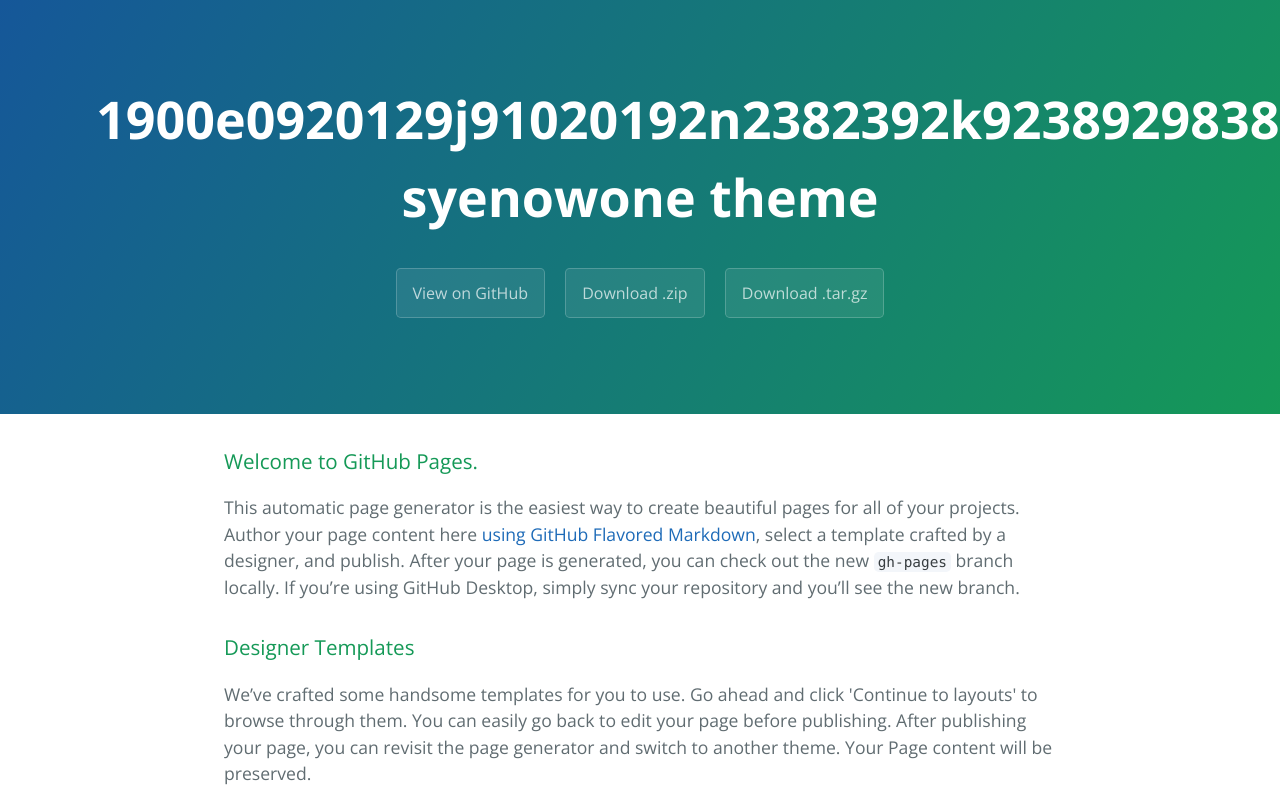
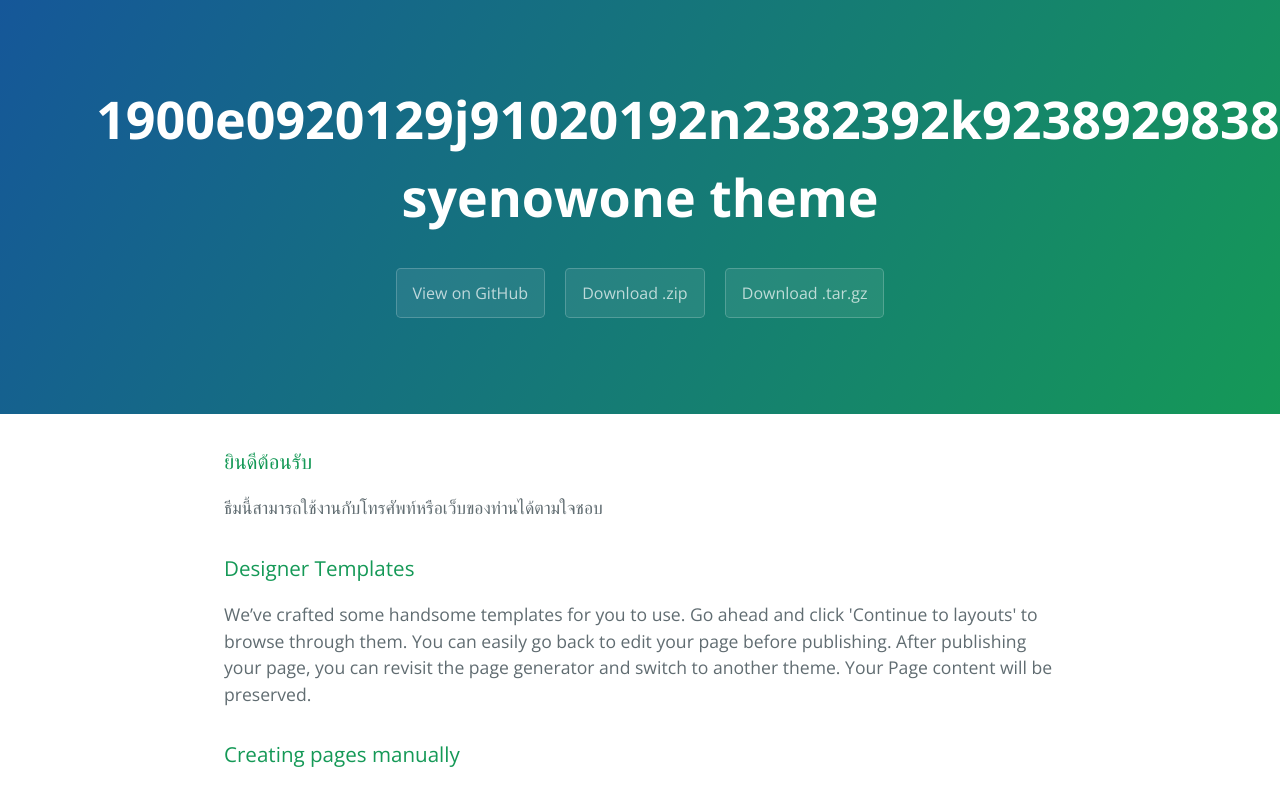
Before and after one commit to gotomama/1900E0920129J91020192N2382392K92389298389L23942082h82983a82983819H82998U89FU39R89U31_SYENOWONE_THEME, a plain HTML site: page index.html in a window 1280 px wide. Shown: the top 789 px of the page. Drawn offline with nearby package versions, Linux system fonts and the light colour scheme.

```diff
--- a/index.html
+++ b/index.html
@@ -20,9 +20,9 @@
 
     <section class="main-content">
       <h3>
-<a id="welcome-to-github-pages" class="anchor" href="#welcome-to-github-pages" aria-hidden="true"><span aria-hidden="true" class="octicon octicon-link"></span></a>Welcome to GitHub Pages.</h3>
+<a id="ยินดีต้อนรับ" class="anchor" href="#%E0%B8%A2%E0%B8%B4%E0%B8%99%E0%B8%94%E0%B8%B5%E0%B8%95%E0%B9%89%E0%B8%AD%E0%B8%99%E0%B8%A3%E0%B8%B1%E0%B8%9A" aria-hidden="true"><span aria-hidden="true" class="octicon octicon-link"></span></a>ยินดีต้อนรับ</h3>
 
-<p>This automatic page generator is the easiest way to create beautiful pages for all of your projects. Author your page content here <a href="https://guides.github.com/features/mastering-markdown/">using GitHub Flavored Markdown</a>, select a template crafted by a designer, and publish. After your page is generated, you can check out the new <code>gh-pages</code> branch locally. If you’re using GitHub Desktop, simply sync your repository and you’ll see the new branch.</p>
+<p>ธีมนี้สามารถใช้งานกับโทรศัพท์หรือเว็บของท่านได้ตามใจชอบ</p>
 
 <h3>
 <a id="designer-templates" class="anchor" href="#designer-templates" aria-hidden="true"><span aria-hidden="true" class="octicon octicon-link"></span></a>Designer Templates</h3>
```
Also changed, not shown: params.json (+1 -1 lines).
